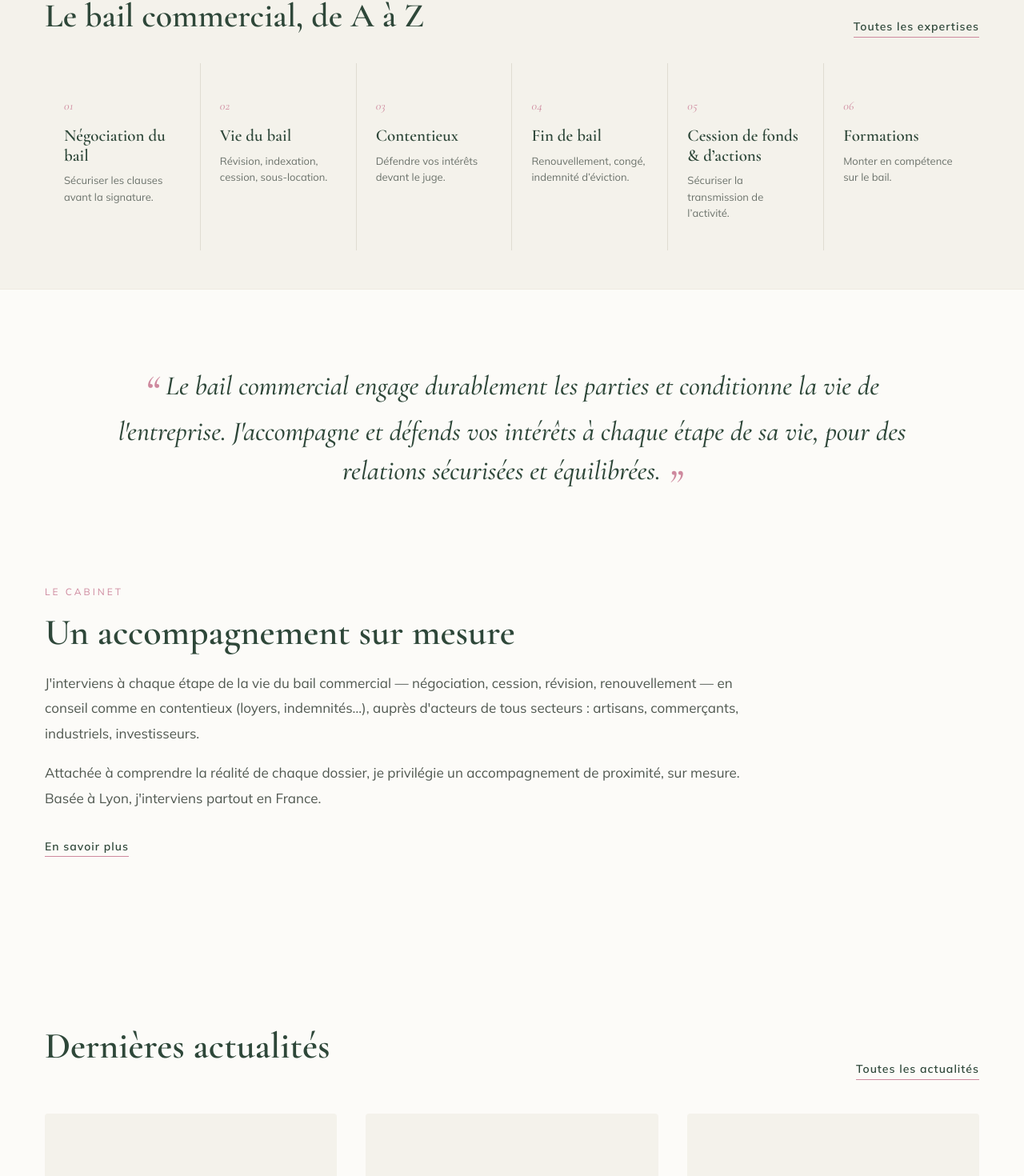
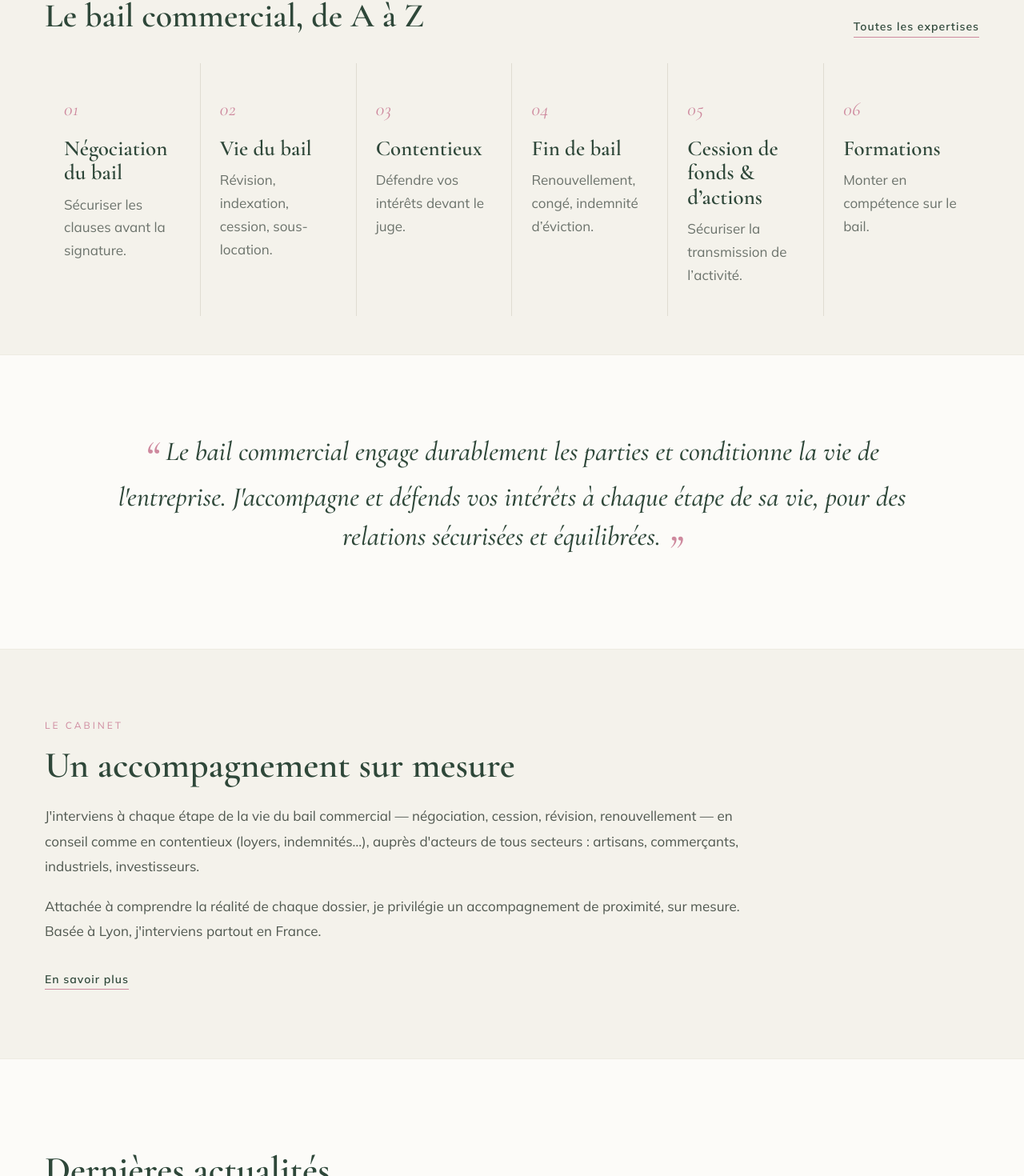
Before and after one commit to PLPATENOTRE/vb-website, a Next.js app: page / in a window 1280 px wide. Shown: the part 838-2308 px from the top of the page at 80% size. Built offline with nearby package versions, Linux system fonts and the light colour scheme; no server answers.

Commit message:
fix(accueil): expertises agrandies + section cabinet en fond taupe
- cartes expertises : numéros 24px, titres 27px, descriptions 17px (réf. « le cabinet »)
- section « le cabinet » : fond taupe (bg-sand) pour couper entre citation et actualités

```diff
--- a/src/app/(site)/page.tsx
+++ b/src/app/(site)/page.tsx
@@ -132,13 +132,13 @@ export default function HomePage() {
                 href={href}
                 className="bg-sand px-6 py-9 transition-colors hover:bg-[#efece3]"
               >
-                <span className="font-cormorant text-[15px] italic tracking-wide text-rose">
+                <span className="font-cormorant text-[24px] italic tracking-wide text-rose">
                   {num}
                 </span>
-                <h3 className="mt-3 mb-2 font-cormorant text-[21px] font-semibold leading-[1.15] text-forest">
+                <h3 className="mt-3 mb-2.5 font-cormorant text-[27px] font-semibold leading-[1.12] text-forest">
                   {label}
                 </h3>
-                <p className="m-0 font-mulish text-[13px] leading-[1.6] text-[#6b726b]">{desc}</p>
+                <p className="m-0 font-mulish text-[17px] leading-[1.7] text-[#6b726b]">{desc}</p>
               </Link>
             ))}
           </div>
@@ -166,8 +166,9 @@ export default function HomePage() {
         </blockquote>
       </section>
 
-      {/* Le cabinet — texte pleine largeur (sans photo) */}
-      <section className="mx-auto max-w-[1280px] px-6 pb-24 md:px-14">
+      {/* Le cabinet — fond taupe pour couper avec la citation et les actualités */}
+      <section className="border-y border-[#EEEBE2] bg-sand">
+        <div className="mx-auto max-w-[1280px] px-6 py-[84px] md:px-14">
           <p className="mb-[14px] font-mulish text-[12px] uppercase tracking-[3px] text-rose">
             Le cabinet
           </p>
@@ -189,6 +190,7 @@ export default function HomePage() {
           >
             En savoir plus
           </Link>
+        </div>
       </section>
 
       {/* Actualités */}
```
Lines whose indentation alone changed are shown as unchanged.
